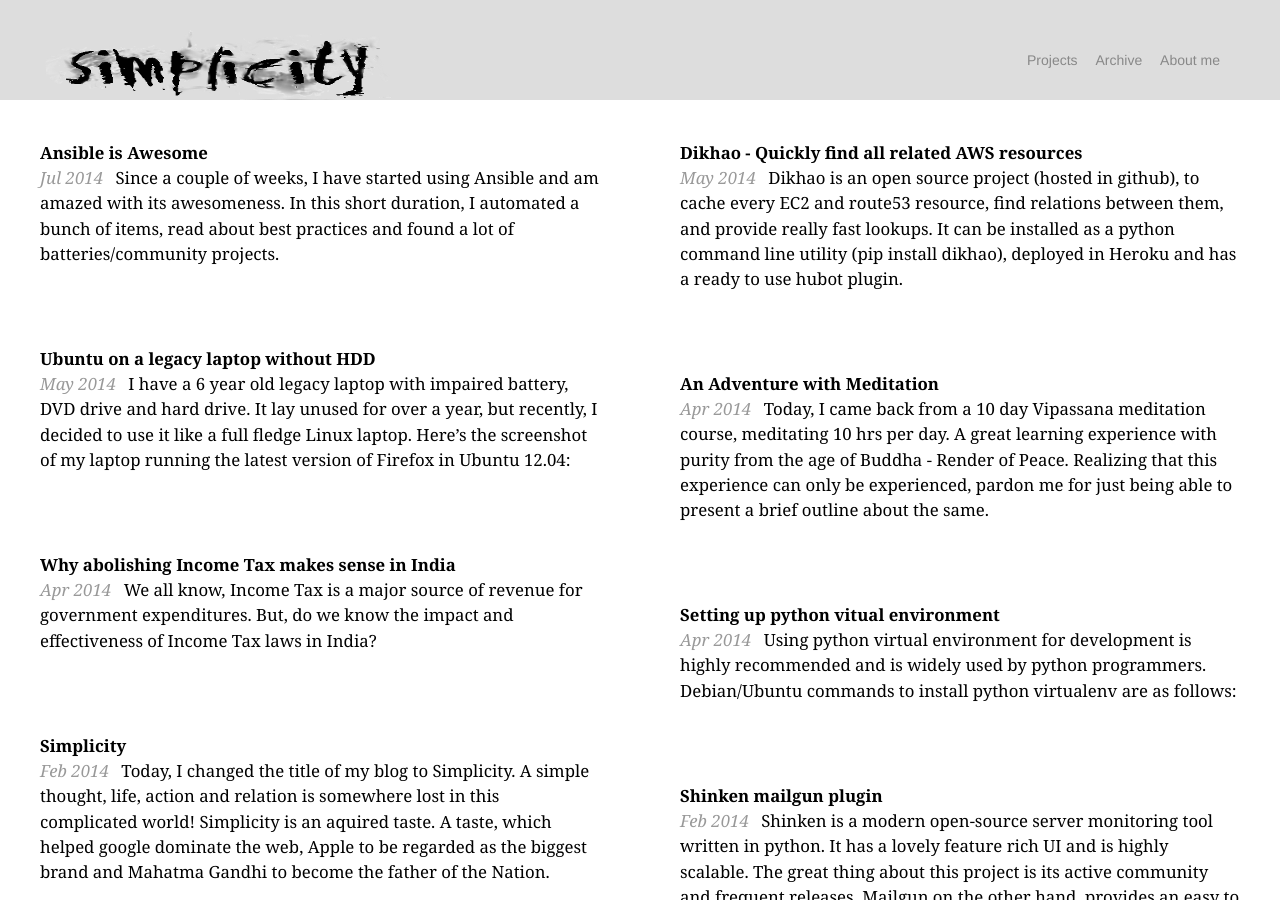
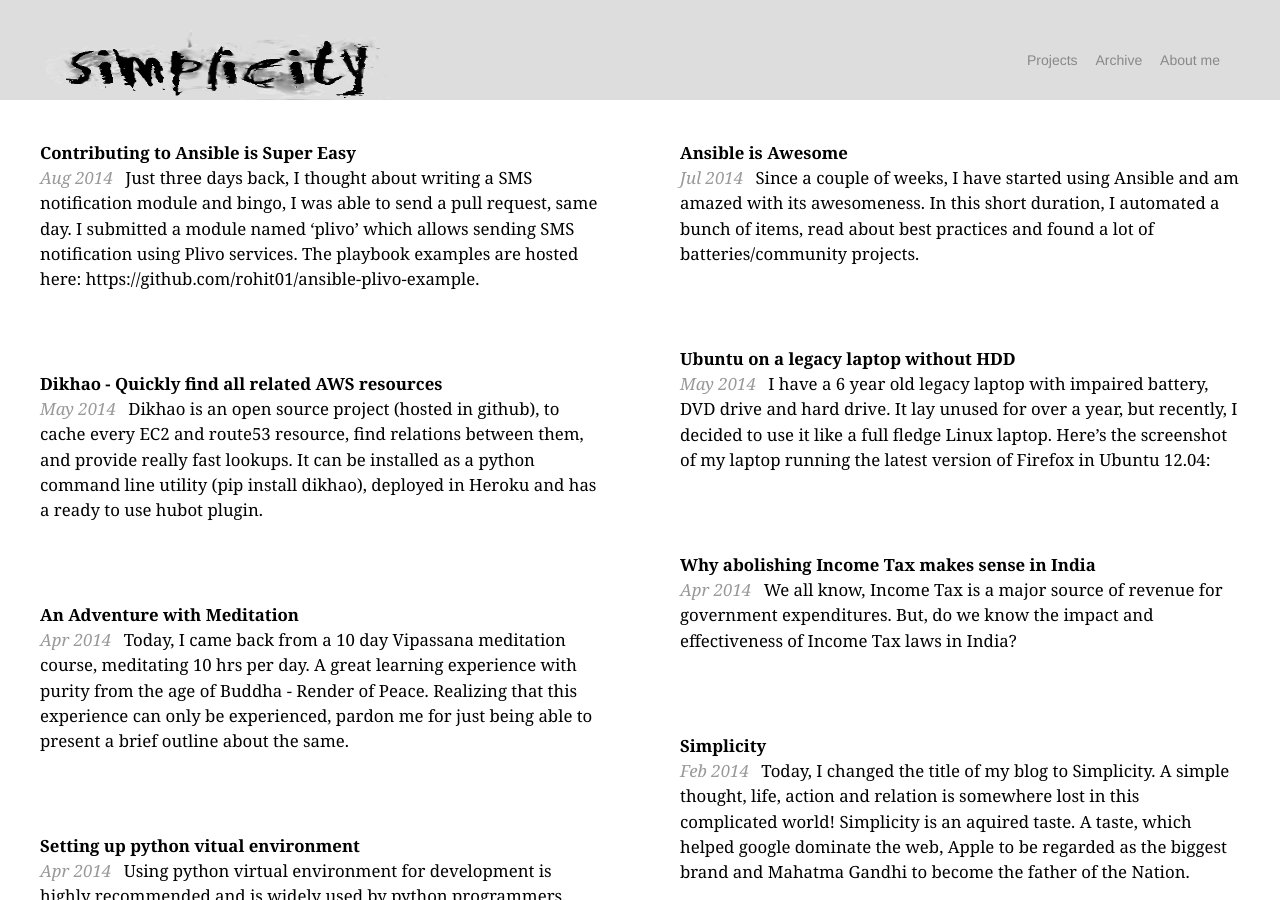
Before and after one commit to rohit01/blog_backup, a Jekyll site: the page built from index.html, in a window 1280 px wide and 900 px high. Built offline with Jekyll 4.4.1, drawn with Linux system fonts in a browser that asks for light colours; some web fonts are replaced; Markdown is read by kramdown in place of the engine named in the settings; some of the changed lines change nothing that is shown.

Commit message:
Blog post added: Contributing to Ansible is Super Easy, deleted verification IDs

````diff
--- a/_layouts/default.html
+++ b/_layouts/default.html
@@ -8,9 +8,6 @@
     <meta name="viewport" content="width=device-width, initial-scale=1">
     <meta name="google-site-verification" content="nqFRiL5CLLaixTWmkqcEQqRRIJaYmuXl33eQ_MlHtHM" />
     {% endif %}
-    <meta name="alexaVerifyID" content="ESI3sI-oYHgGTWXqc1DcEosi0-U"/>
-    <meta name="wot-verification" content="02caad43d640d0992610"/>
-    <meta name="norton-safeweb-site-verification" content="rahx9lxraiu7bv3ny10krzsp09-t8cai22w365oz7erp70kz570d4fozh1k5n1z2jrtblav2i4dn6af1uay4iv6vc7495s6alom75igtve7v8u3x8afl37owulvt6rp7" />
     <link href='http://fonts.googleapis.com/css?family=Poly:400,400italic' rel='stylesheet' type='text/css'>
     <link rel="stylesheet" media="screen, projection" href="/res/screen.css" type="text/css">
     <link rel="stylesheet" media="print" href="/res/print.css" type="text/css">
@@ -52,6 +49,10 @@
     {% endif %}
     {% if page.include_move %}
     <script src="http://movelang.org/move.js"></script>
+    {% endif %}
+    {% if page.include_embed_gist %}
+      <script type="text/javascript" src="//ajax.googleapis.com/ajax/libs/jquery/1.9.1/jquery.min.js"></script>
+      <script type="text/javascript" src="//cdnjs.cloudflare.com/ajax/libs/gist-embed/1.9/gist-embed.min.js"></script>
     {% endif %}
   </head>
   <body{% if page.wide_layout %} class="wide"{% endif %}>
--- /dev/null
+++ b/_posts/2014-08-05-contributing-to-ansible-is-super-easy.md
@@ -0,0 +1,65 @@
+---
+layout: post
+categories: [ansible, open-source, contributing, contribute, github, plivo]
+disqus_comments: true
+include_embed_gist: true
+date: 2014-08-05 13:23:00 IST
+title: Contributing to Ansible is Super Easy
+---
+
+Just three days back, I thought about writing a SMS notification module and bingo, I was able to send a [pull request](https://github.com/ansible/ansible/pull/8408), same day. I submitted a module named 'plivo' which allows sending SMS notification using [Plivo](https://www.plivo.com) services. The playbook examples are hosted here: [https://github.com/rohit01/ansible-plivo-example](https://github.com/rohit01/ansible-plivo-example).
+
+Writing an [Ansible](http://ansible.com) module, is pretty much a straight forward approach. Though ansible modules can be written in any language, I will stick to Python in this post. In Python, a module is generally a single file with 3 different parts:
+
+1. **Documentation**: This usually takes up the most number of lines
+2. **Logic**: The real programming logic to perform the task
+3. **Ansible framework**: Ansible provides some really useful classes and functions to help you in this process
+
+#### Documentation
+
+Ansible is designed to read two global variables and generate documentation. These are:
+
+* **DOCUMENTATION**: A multiline string literal and a valid YAML document. It contains the detailed description of module we see using the command `ansible-doc <module_name>` or at [docs.ansible.com](http://docs.ansible.com).
+
+* **EXAMPLES**: A multiline string literal and a valid YAML document. It demonstrates the sample usage of module.
+
+#### Logic
+
+Logic is the programatic way to perform the task. It uses various resources provided by Ansible. These resources may include the arguments passed to module, ssh connection to host, cloud resources such as AWS, GAE, and many more. Ansible will connect to the host only if logic requires the same. For example, a notification module does not connect to the host for sending SMS, email, etc.
+
+#### Ansible Framework
+
+Ansible modules usually import a bunch of utilities to perform its task. The basic utilities are generally imported by all modules using the following import statement:
+
+```python
+    from ansible.module_utils.basic import *
+```
+
+---
+
+#### Lets write a simple module
+
+**Module to return a configurable string and control success status:**
+
+<code data-gist-id="7ce30e3d3f12a4901fe2" data-gist-hide-footer="true"></code>
+
+**And the examples to use this module is also simple:**
+
+```YAML
+    - echo: name="Hello World!"
+
+    - echo: name="Success is Yes" success=yes
+
+    - echo: name="Success is No" success=no
+```
+
+##### Write your own module
+
+Now that you know some basics, why not write something on your own. For more details on developing modules, I highly recommend the following:
+
+* Check some real module related to the one you are writing. Ansible modules are hosted [here](https://github.com/ansible/ansible/tree/devel/library)
+* Visit the [Ansible documentation on developing modules](http://docs.ansible.com/developing_modules.html)
+* Find Ansible utilities you may like to re-use. You can find them [here](https://github.com/ansible/ansible/tree/devel/lib/ansible/module_utils)
+
+
+Share what you want to write and feedback in comments. **And as always, Thanks for reading :-)**
````
